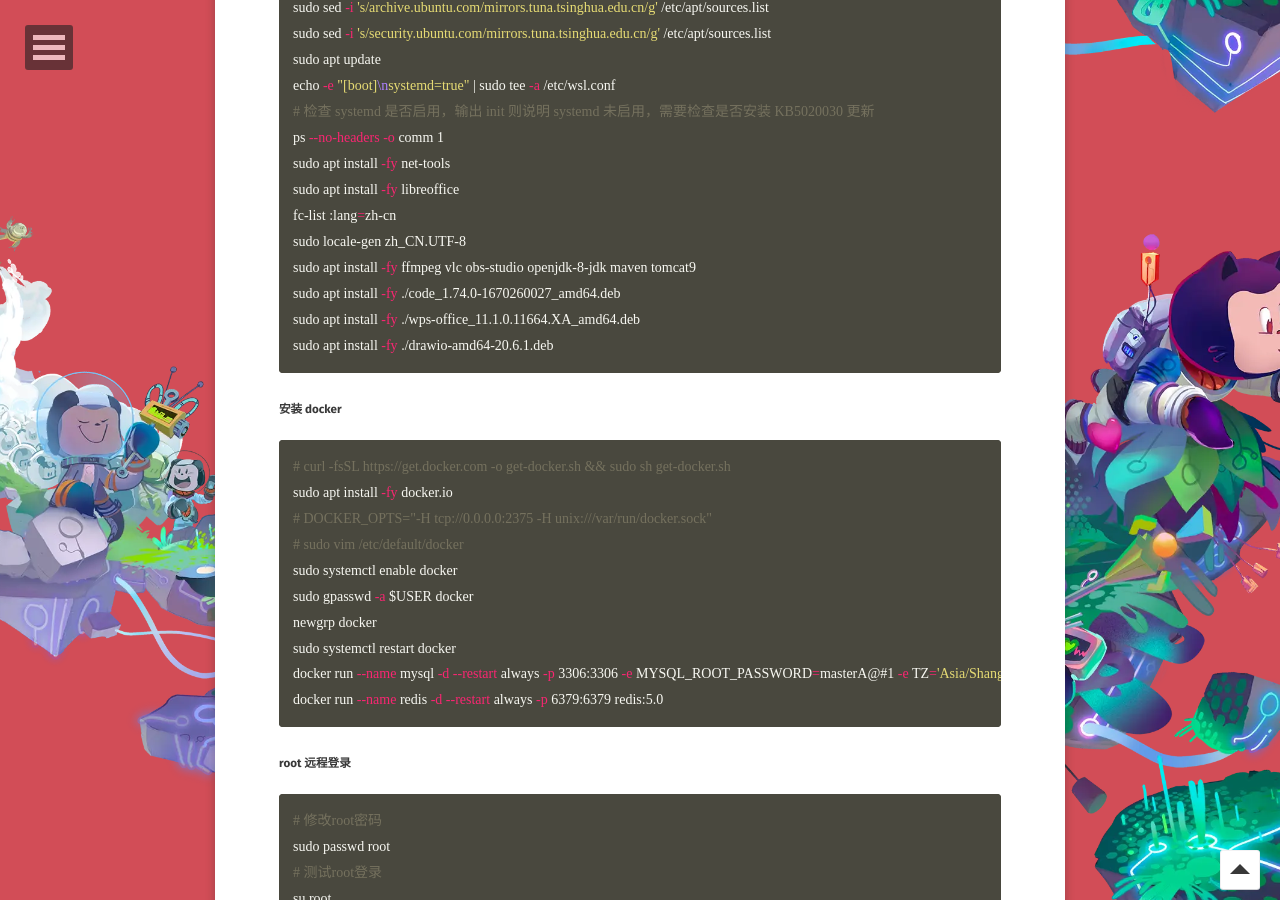
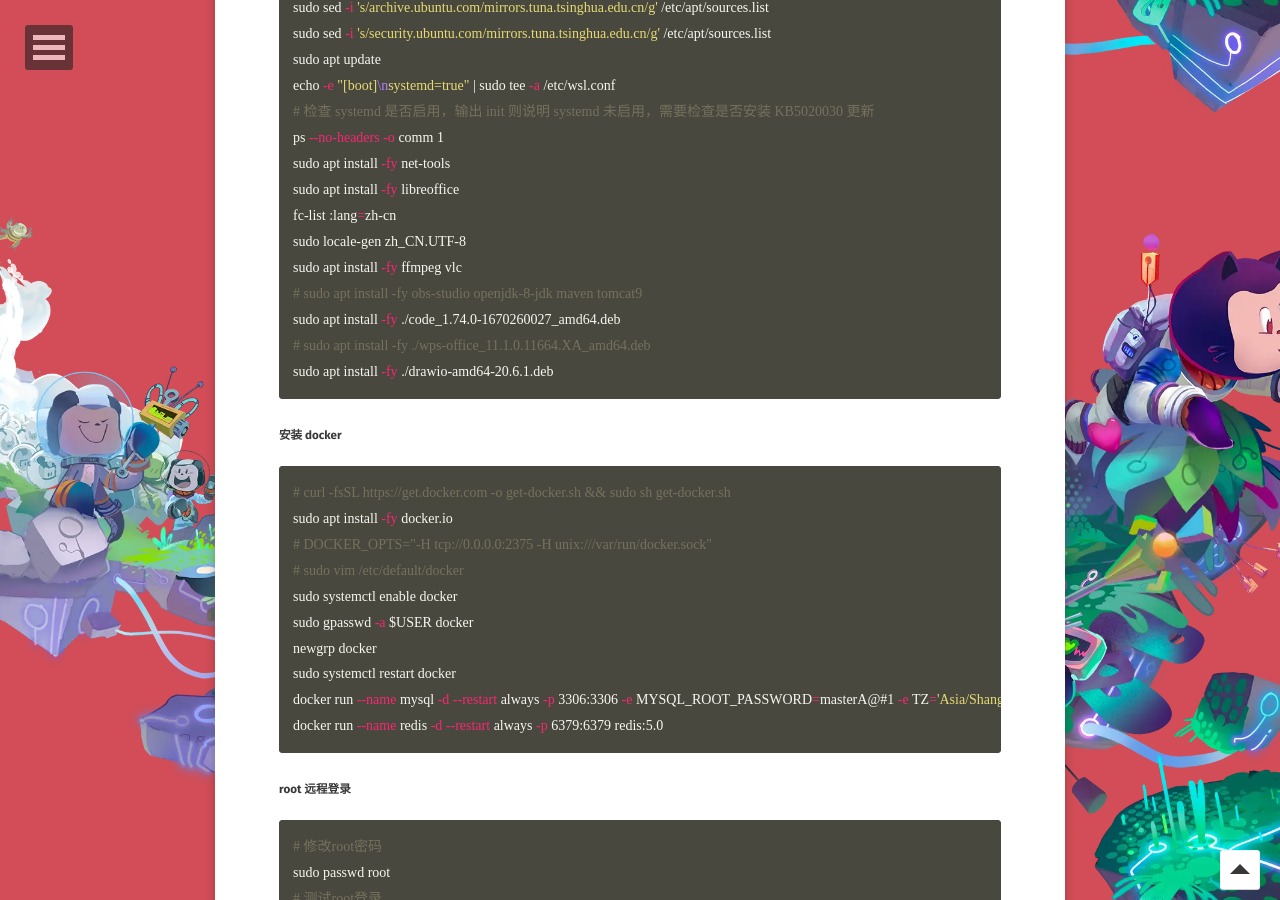
Before and after one commit to WebPavel/WebPavel.github.io, a Jekyll site: the page built from _posts/2021-12-03-WSL2-GUI.md, in a window 1280 px wide and 900 px high, scrolled down 776 px. Built offline with Jekyll 4.4.1, drawn with Linux system fonts in a browser that asks for light colours; some web fonts are replaced.

Commit message:
Update 2021-12-03-WSL2-GUI.md

````diff
--- a/_posts/2021-12-03-WSL2-GUI.md
+++ b/_posts/2021-12-03-WSL2-GUI.md
@@ -36,9 +36,10 @@ sudo apt install -fy net-tools
 sudo apt install -fy libreoffice
 fc-list :lang=zh-cn
 sudo locale-gen zh_CN.UTF-8
-sudo apt install -fy ffmpeg vlc obs-studio openjdk-8-jdk maven tomcat9
+sudo apt install -fy ffmpeg vlc
+# sudo apt install -fy obs-studio openjdk-8-jdk maven tomcat9
 sudo apt install -fy ./code_1.74.0-1670260027_amd64.deb
-sudo apt install -fy ./wps-office_11.1.0.11664.XA_amd64.deb
+# sudo apt install -fy ./wps-office_11.1.0.11664.XA_amd64.deb
 sudo apt install -fy ./drawio-amd64-20.6.1.deb
 ```
 
@@ -93,7 +94,7 @@ sudo ufw allow ssh
 - Ubuntu20.04(UWP)
 - VSCode(WSL)
 - WPS(UWP)
-- 网易云音乐(UWP)
+- ~~网易云音乐(UWP)~~
 - VLC(WSL)
 - OBS
 - XMind8
````
